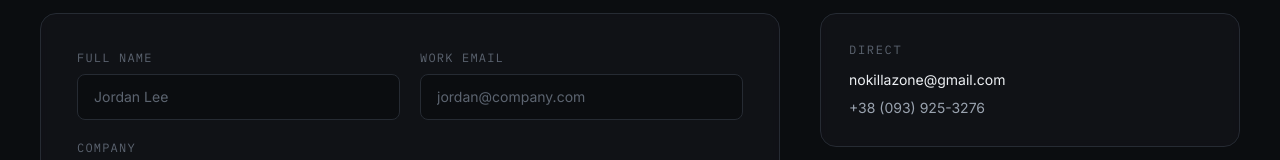
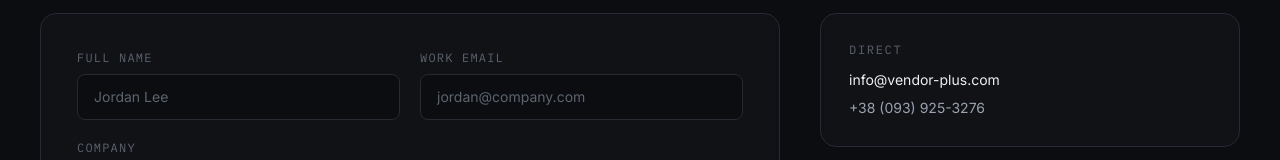
Before and after one commit to BlikkUA/ai-vendor-website, a Next.js app: page /contact in a window 1280 px wide. Shown: the part 434-594 px from the top of the page. Built offline with nearby package versions, Linux system fonts and the light colour scheme.

Commit message:
Fix footer legal links

```diff
--- a/app/careers/page.tsx
+++ b/app/careers/page.tsx
@@ -110,7 +110,7 @@ export default function Careers() {
               href="mailto:careers@vendorplus.ai"
               className="font-mono text-sm text-gold hover:underline underline-offset-4"
             >
-              nokillazone@gmail.com
+              info@vendor-plus.com
             </a>
           </div>
         </Reveal>
--- a/app/contact/page.tsx
+++ b/app/contact/page.tsx
@@ -32,7 +32,7 @@ export default function Contact() {
                 Direct
               </div>
               <div className="mt-3 flex flex-col gap-2 text-sm">
-                <span className="text-text-primary">nokillazone@gmail.com</span>
+                <span className="text-text-primary">info@vendor-plus.com</span>
                 <span className="text-text-secondary">+38 (093) 925-3276</span>
               </div>
             </div>
--- a/app/privacy/page.tsx
+++ b/app/privacy/page.tsx
@@ -155,7 +155,7 @@ const sections: LegalSection[] = [
         <p>
           To exercise any of these rights, contact us at{" "}
           <span className="text-white font-mono bg-white/5 px-2 py-0.5 rounded border border-white/10">
-            nokillazone@gmail.com
+            info@vendor-plus.com
           </span>
           . We will respond within the timeframe required by applicable law.
         </p>
@@ -207,7 +207,7 @@ const sections: LegalSection[] = [
         Questions about this Privacy Policy or our data practices can be
         directed to{" "}
         <span className="text-white font-mono bg-white/5 px-2 py-0.5 rounded border border-white/10">
-          nokillazone@gmail.com
+          info@vendor-plus.com
         </span>
         .
       </p>
--- a/app/security/page.tsx
+++ b/app/security/page.tsx
@@ -120,7 +120,7 @@ const sections: LegalSection[] = [
           Audit reports and certificates are available to clients and
           prospective clients under NDA — contact{" "}
           <span className="text-white font-mono bg-white/5 px-2 py-0.5 rounded border border-white/10">
-            nokillazone@gmail.com
+            info@vendor-plus.com
           </span>{" "}
           to request them.
         </p>
@@ -150,7 +150,7 @@ const sections: LegalSection[] = [
         If you believe you've identified a security issue affecting our
         website, dashboard, or services, please report it to{" "}
         <span className="text-white font-mono bg-white/5 px-2 py-0.5 rounded border border-white/10">
-          nokillazone@gmail.com
+          info@vendor-plus.com
         </span>{" "}
         with sufficient detail to reproduce the issue. We ask that you
         avoid accessing or modifying data that isn't yours, and give us a
@@ -193,7 +193,7 @@ const sections: LegalSection[] = [
         For security questionnaires, audit requests, or to report a
         vulnerability, contact{" "}
         <span className="text-white font-mono bg-white/5 px-2 py-0.5 rounded border border-white/10">
-          nokillazone@gmail.com
+          info@vendor-plus.com
         </span>
         .
       </p>
--- a/app/terms/page.tsx
+++ b/app/terms/page.tsx
@@ -220,7 +220,7 @@ const sections: LegalSection[] = [
       <p>
         Questions about these Terms can be directed to{" "}
         <span className="text-white font-mono bg-white/5 px-2 py-0.5 rounded border border-white/10">
-          nokillazone@gmail.com
+          info@vendor-plus.com
         </span>
         .
       </p>
```
